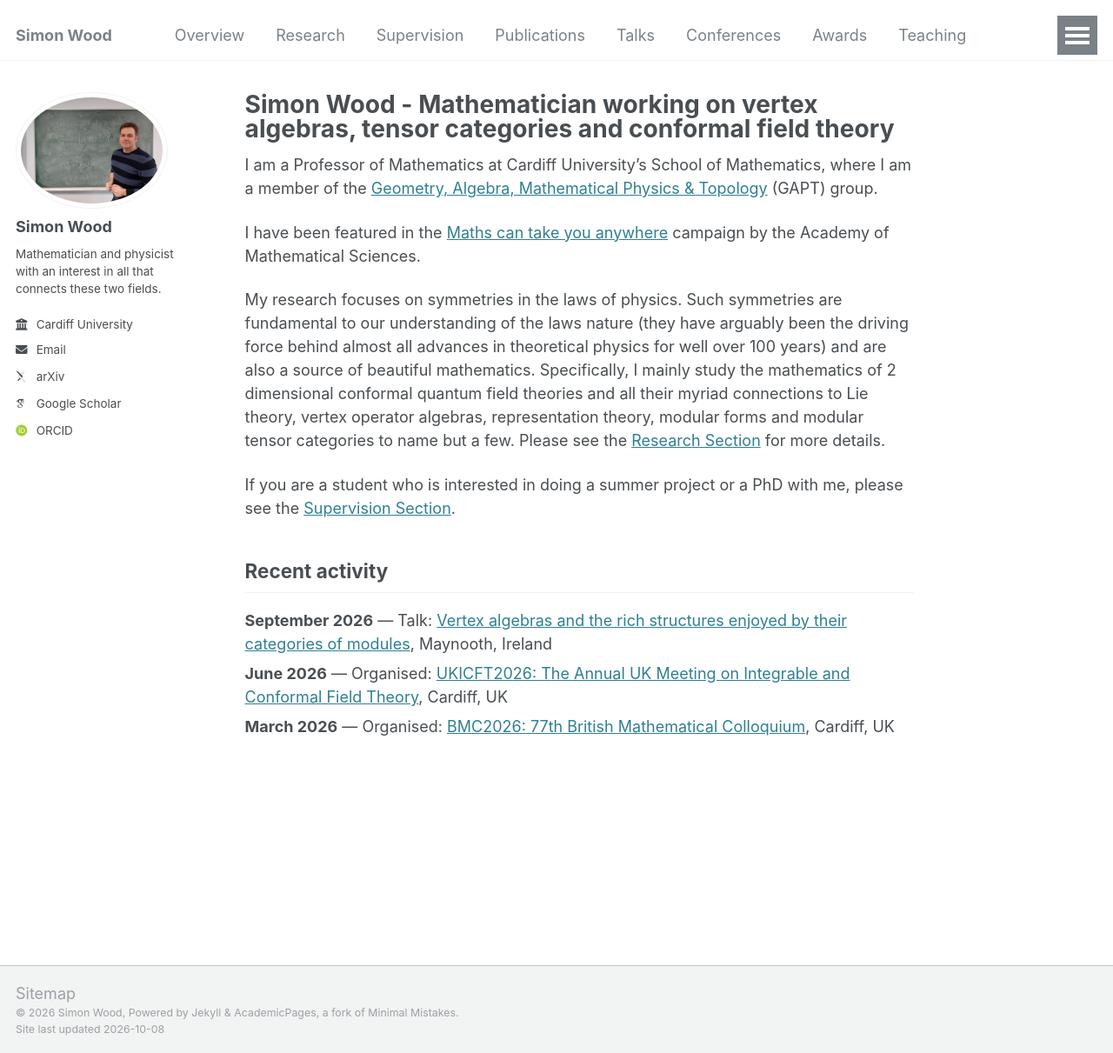
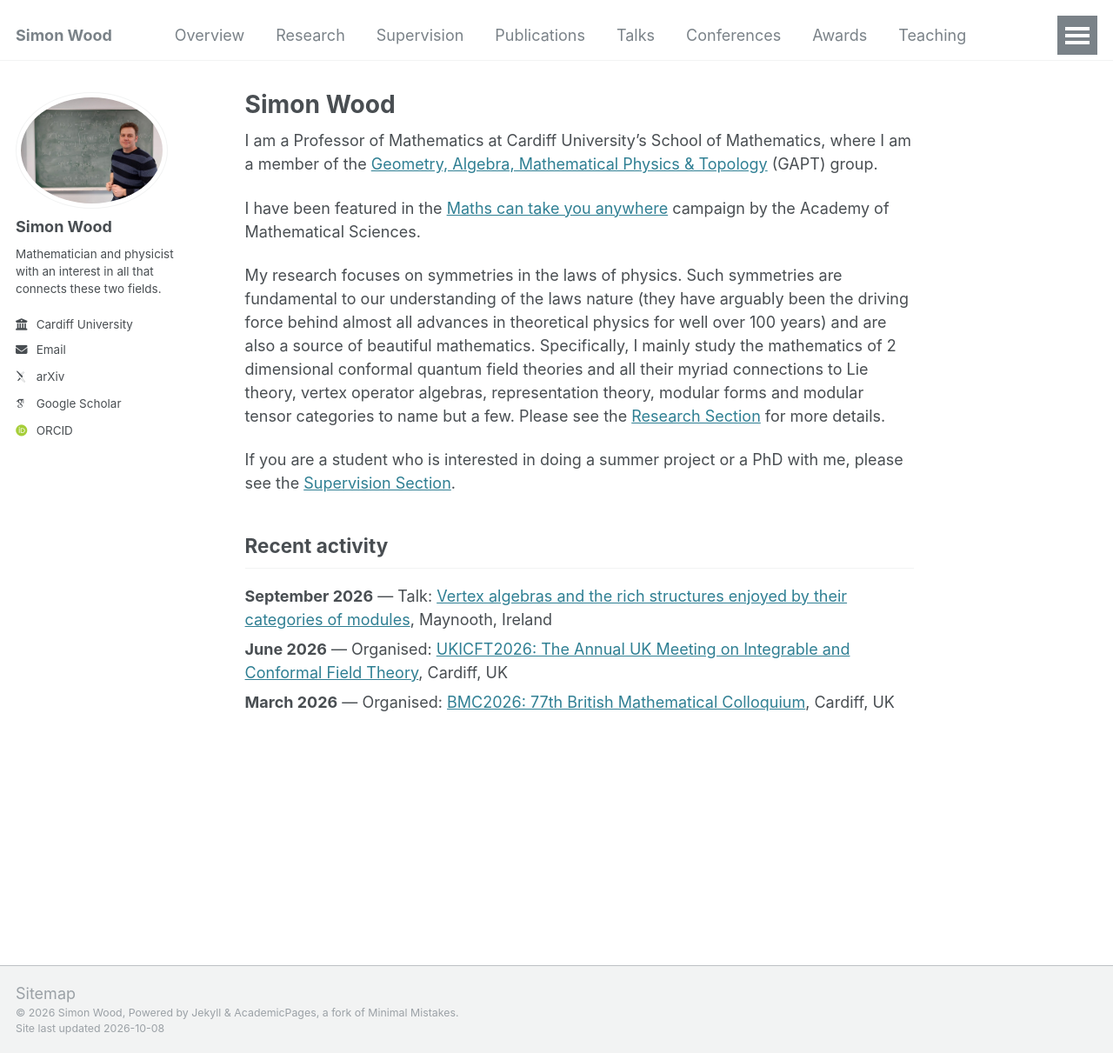
Before and after one commit to simonjwood/simonjwood.github.io, a Jekyll site: the page built from _pages/about.md, in a window 1280 px wide and 1211 px high. Shown: the whole window at 87% size. Built offline with Jekyll 4.4.1, drawn with Linux system fonts in a browser that asks for light colours; some web fonts are replaced.

Commit message:
Use www.simonwood.eu, shorter homepage title, fix tab titles

```diff
--- a/_config.yml
+++ b/_config.yml
@@ -9,7 +9,7 @@
 # Basic Site Settings
 locale                   : "en-GB"
 title                    : "Simon Wood" #"Your Name / Site Title"
-title_separator          : #"-"
+title_separator          : "|"
 name                     : &name "Simon Wood"
 description              : &description "Simon Wood, Mathematician at Cardiff University, working on vertex algebras, tensor categories and conformal field theory"
 url                      : "https://www.simonwood.eu" #https://academicpages.github.io # the base hostname & protocol for your site e.g. "https://[your GitHub username].github.io"
--- a/_includes/seo.html
+++ b/_includes/seo.html
@@ -6,12 +6,20 @@
 {% endif %}
 {% assign seo_url = seo_url | default: site.github.url %}
 
-{% if page.title %}
+{% comment %}
+  Browser-tab / search-result title: a page can set its own `seo_title`; a page whose
+  title already is the site name is not repeated; otherwise "<page title> | <site name>".
+{% endcomment %}
+{% if page.seo_title %}
+  {% assign seo_title = page.seo_title %}
+{% elsif page.title == site.title %}
+  {% assign seo_title = site.title %}
+{% elsif page.title %}
   {% assign seo_title = page.title | append: " " | append: site.title_separator | append: " " | append: site.title %}
 {% endif %}
 
 {% if seo_title %}
-  {% assign seo_title = seo_title | markdownify | strip_html | strip_newlines | escape_once %}
+  {% assign seo_title = seo_title | replace: "|", "&#124;" | markdownify | strip_html | strip_newlines | escape_once %}
 {% endif %}
 
 {% if site.url %}
--- a/_pages/about.md
+++ b/_pages/about.md
@@ -1,6 +1,7 @@
 ---
 permalink: /
-title: "Simon Wood - Mathematician working on vertex algebras, tensor categories and conformal field theory"
+title: "Simon Wood"
+seo_title: "Simon Wood | Mathematics, Cardiff University"
 author_profile: true
 redirect_from:
   - /about/
```
